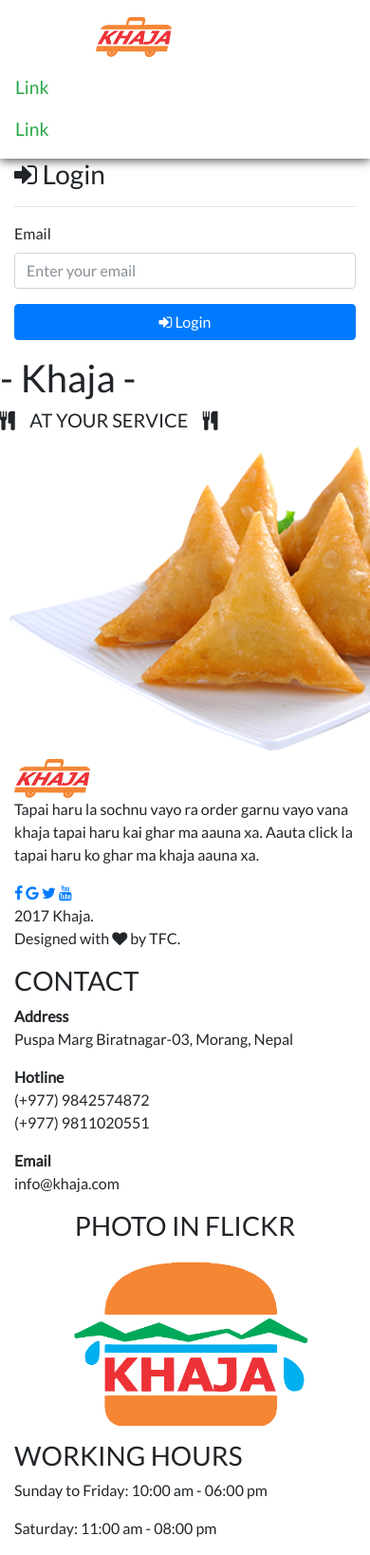
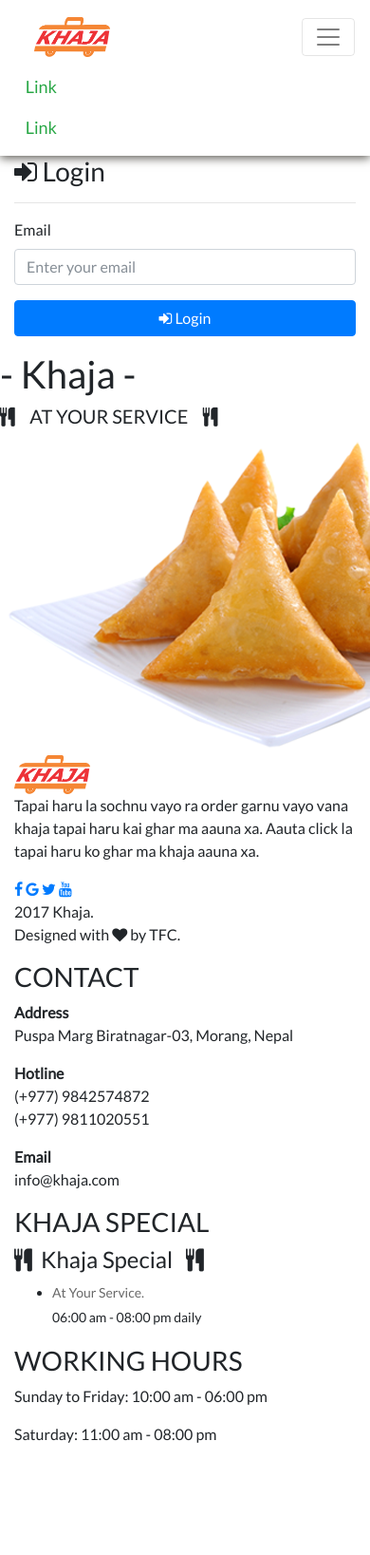
Before and after one commit to shitalluitel/Khaja, a Django app: page /users/send_password_reset_email/ in a window 390 px wide, after a click that opens the changed part; the page is wider, and only the part inside the window is pictured. Shown: that part at 95% size. After the commit the page ends 1519 px from the top of that part, so only its background shows below. Run offline with Django 3.2, Linux system fonts and the light colour scheme; some libraries are stand-ins or nearby versions.

Commit message:
footer and nav bar added

```diff
--- a/static/css/navbar.css
+++ b/static/css/navbar.css
@@ -6,6 +6,7 @@
     background-color: white;
 }
 
+@media (min-width: 768px) {
     .navbar-brand {
         padding: 10px 85px;
         font-size: x-large;
@@ -16,3 +17,24 @@
         font-size: larger;
         font-weight: 300;
     }
+}
+
+@media (max-width: 768px) {
+    .navbar-brand {
+        padding: 10px 20px;
+        font-size: x-large;
+        font-weight: bold;
+    }
+
+    .navbar-nav > li > a {
+        font-size: large;
+        font-weight: 300;
+        /*padding: 0 20px;*/
+    }
+}
+
+
+div#collapsibleNavbar {
+    margin-right: 5%;
+    margin-left: 3%;
+}
--- a/templates/base_temp.html
+++ b/templates/base_temp.html
@@ -22,23 +22,7 @@
 <body>
 
 {% block navigaton %}
-    <nav class="navbar navbar-expand-md navbar-dark sticky-top">
-        <a class="navbar-brand text-success" href="#"><img src="/media/khaja.png" alt="KHAJA" style="height: auto; width: 80px;"></a>
-        <button class="navbar-toggler" type="button" data-toggle="collapse" data-target="#collapsibleNavbar">
-            <span class="navbar-toggler-icon "></span>
-        </button>
-
-        <div class="collapse navbar-collapse " id="collapsibleNavbar">
-            <ul class="nav navbar-nav">
-                <li class="nav-item">
-                    <a class="nav-link text-success" href="#">Link</a>
-                </li>
-                <li class="nav-item ">
-                    <a class="nav-link text-success" href="#">Link</a>
-                </li>
-            </ul>
-        </div>
-    </nav>
+    {% include 'navigation.html' %}
 {% endblock %}
 
 {% block hero_image %}
--- a/templates/footer.html
+++ b/templates/footer.html
@@ -2,7 +2,8 @@
     <div class="overlay">
         <div class="text">
             <h1>- Khaja -</h1>
-            <h5> <span><i class="fa fa-cutlery"></i></span>&nbsp;&nbsp;&nbsp;  AT YOUR SERVICE&nbsp;&nbsp;&nbsp;  <span><i class="fa fa-cutlery"></i></span></h5>
+            <h5><span><i class="fa fa-cutlery"></i></span>&nbsp;&nbsp;&nbsp; AT YOUR SERVICE&nbsp;&nbsp;&nbsp; <span><i
+                    class="fa fa-cutlery"></i></span></h5>
         </div>
         <div class="image">
             <img src="/media/samosa.png" alt="Khaja">
@@ -45,8 +46,25 @@
 
             <div class="col-md-3">
                 <div class="khaja-image">
-                    <h3 class="footer-header text-center">PHOTO IN FLICKR</h3>
-                    <img src="/media/khaja1.png" alt="Khaja" style="width: 100%; height: auto;">
+                    <h3 class="footer-header">KHAJA SPECIAL</h3>
+                    {#                    <img src="/media/khaja1.png" alt="Khaja" style="width: 100%; height: auto;">#}
+                    <div id="noo_happyhours-2" class="widget widget_noo_happyhours">
+                        <h4 class="widget-title"><i class="fa fa-cutlery"></i>&nbsp; Khaja Special &nbsp; <i class="fa fa-cutlery"></i></h4>
+                        <ul class="noo-happyhours">
+                            <li style="font-size: 14px; font-weight: 400px; line-height: 26px;">
+                                <div style="color: #696969;">
+                                    At Your Service.
+                                </div>
+                                <div>
+                                    06:00 am - 08:00 pm daily
+                                </div>
+                            </li>
+                        </ul>
+                        <span></span>
+                        <span></span>
+                        <span></span>
+                        <span></span>
+                    </div>
                 </div>
             </div>
 
@@ -58,6 +76,8 @@
                     <p><span class="working-day"> Saturday: </span> <a class="working-time" disabled>11:00 am - 08:00
                         pm </a></p>
                 </div>
+
+
             </div>
         </div>
     </div>
--- /dev/null
+++ b/templates/navigation.html
@@ -0,0 +1,18 @@
+<nav class="navbar navbar-expand-md navbar-light sticky-top">
+    <a class="navbar-brand text-success" href="#"><img src="/media/khaja.png" alt="KHAJA"
+                                                       style="height: auto; width: 80px;"></a>
+    <button class="navbar-toggler" type="button" data-toggle="collapse" data-target="#collapsibleNavbar">
+        <span class="navbar-toggler-icon "></span>
+    </button>
+
+    <div class="collapse navbar-collapse " id="collapsibleNavbar">
+        <ul class="nav navbar-nav ml-auto">
+            <li class="nav-item">
+                <a class="nav-link text-success" href="#">Link</a>
+            </li>
+            <li class="nav-item ">
+                <a class="nav-link text-success" href="#">Link</a>
+            </li>
+        </ul>
+    </div>
+</nav>
```
Also changed, not shown: static/css/footer.css (+127 -4 lines), static/css/hero.css (+9 -5 lines), media/oliu-left.png (added), media/oliu-right.png (added), products/templates/product_detail.html (line endings or trailing spaces). Lines whose indentation alone changed are shown as unchanged.
